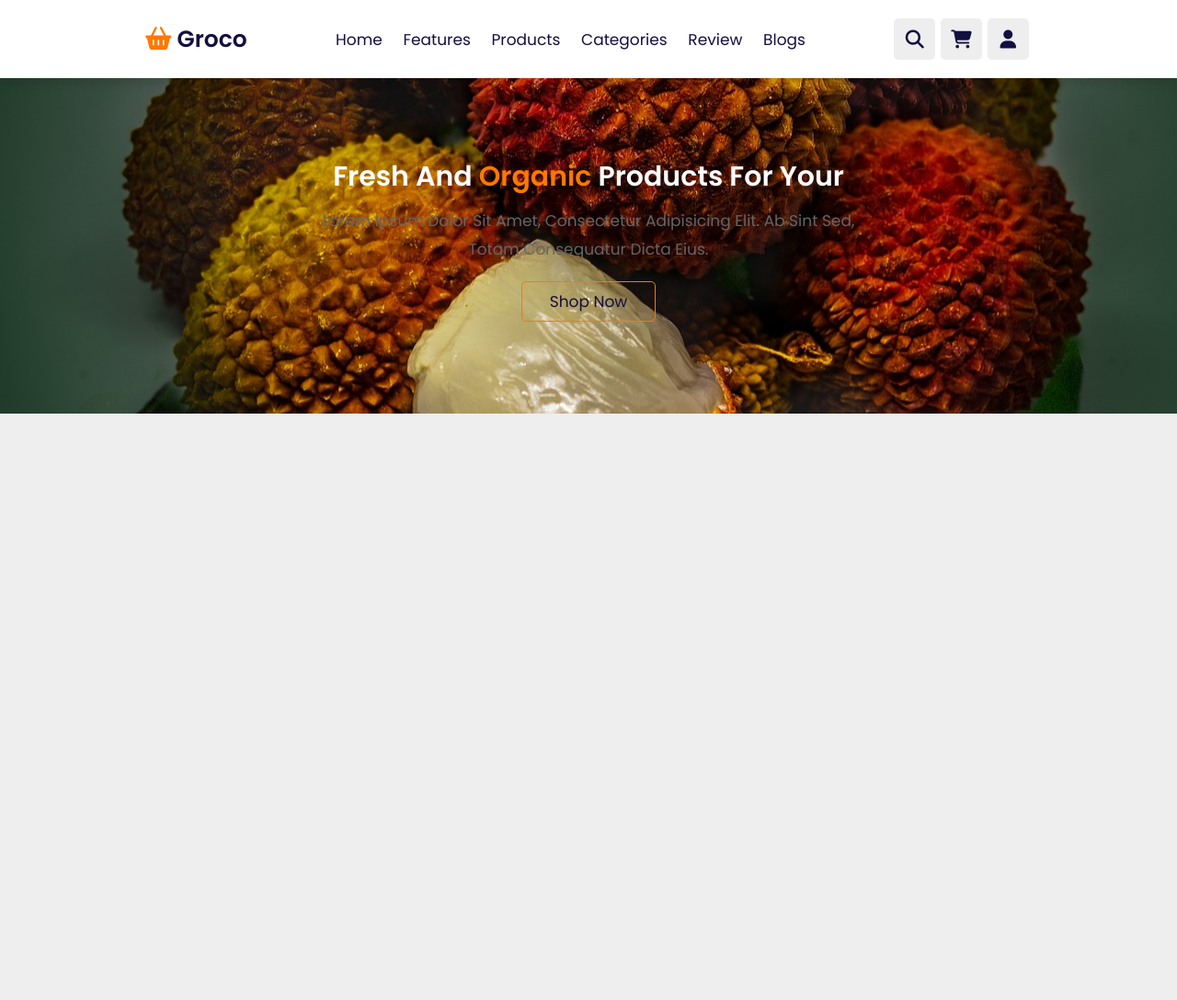
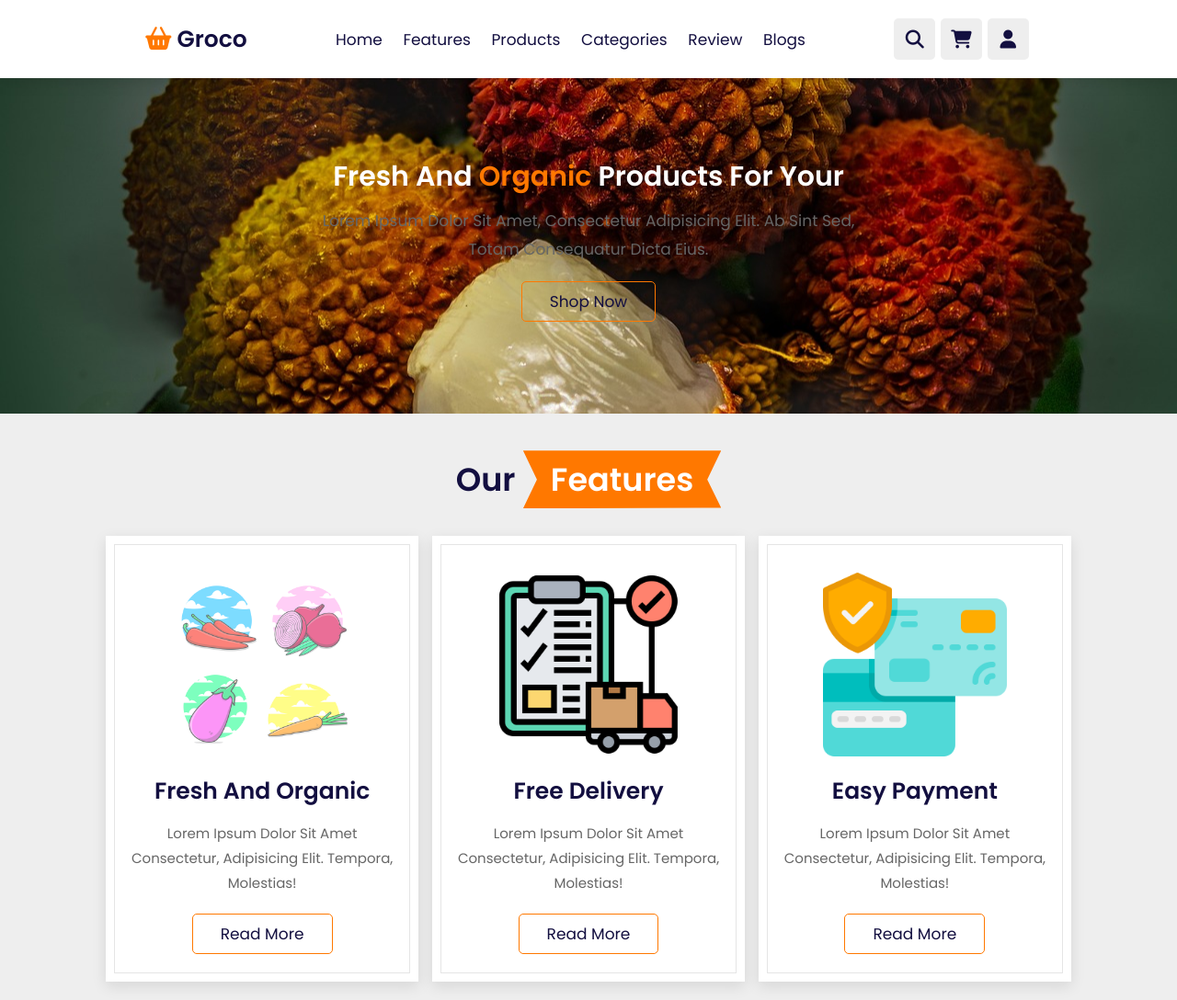
Before and after one commit to Victor-Njoroge/Grocery-store, a plain HTML site: page index.html in a window 1280 px wide. Shown: the whole page at 92% size. Before the commit the page ends 800 px from the top, so only its background shows below. Drawn offline with Linux system fonts and the light colour scheme.

Commit message:
3rd commit

```diff
--- a/index.html
+++ b/index.html
@@ -96,8 +96,34 @@
 
     <!----home ends here-->
 
+    <!--features section starts here-->
+    <section class="features" id="features">
 
+        <h1 class="heading">our <span>features</span> </h1>
 
+        <div class="box-container">
+            <div class="box">
+                <img src="images/chilies-5536933_1280.png" alt="">
+                <h3>fresh and organic</h3>
+                <p>Lorem ipsum dolor sit amet consectetur, adipisicing elit. Tempora, molestias!</p>
+                <a href="#" class="btn">read more</a>
+            </div>
+            <div class="box">
+                <img src="images/cargo.png" alt="">
+                <h3>free delivery</h3>
+                <p>Lorem ipsum dolor sit amet consectetur, adipisicing elit. Tempora, molestias!</p>
+                <a href="#" class="btn">read more</a>
+            </div>
+            <div class="box">
+                <img src="images/credit-card.png" alt="">
+                <h3>easy payment</h3>
+                <p>Lorem ipsum dolor sit amet consectetur, adipisicing elit. Tempora, molestias!</p>
+                <a href="#" class="btn">read more</a>
+            </div>
+
+        </div>
+    </section>
+    <!---features section ends here-->
 
     <script src="index.js"></script>
 </body>
--- a/style.css
+++ b/style.css
@@ -4,7 +4,7 @@
     --orange:#ff7800;
     --black:#130f40;
     --light-color:#666;
-    --box-shadow:0 .5rem 1rem rgba(0, 0, 0, .1);
+    --box-shadow:0 .5rem 1.5rem rgba(0, 0, 0, .1);
     --border:1rem solid rgba(0, 0, 0, .1);
     --outline:.1rem solid rgba(0, 0, 0, .1);
     --outline-hover:.2rem solid var(--black);
@@ -32,6 +32,20 @@ body{
 }
 section{
     padding: 2rem 9%;
+}
+.heading{
+    text-align: center;
+    padding: 2rem 0;
+    padding-bottom: 3rem;
+    font-size: 3.5rem;
+    color: var(--black);
+}
+.heading span{
+    background: var(--orange);
+    color: #fff;
+    display: inline-block;
+    padding: .5rem 3rem;
+    clip-path: polygon(100% 0, 93% 50%, 100% 99%, 0% 100%, 7% 50%, 0% 0%);
 }
 .btn{
     margin-top: 1rem;
@@ -289,14 +303,40 @@ section{
  }
 
 
+.features .box-container{
+    display: grid;
+    grid-template-columns: repeat(auto-fit, minmax(30rem, 1fr));
+    gap: 1.5rem;
+}
 
+.features .box-container .box{
+    padding: 3rem 2rem;
+    background: #fff;
+    outline: var(--outline);
+    outline-offset: -1rem;
+    text-align: center;
+    box-shadow: var(--box-shadow);
+}
+.features .box-container .box:hover{
+    outline: var(--outline-hover);
+    outline-offset: 0rem;
+}
 
-
-
-
-
-
-
+.features .box-container .box img{
+    margin: 1rem 0;
+    width: 20rem;
+}
+.features .box-container .box h3{
+    font-size: 2.5rem;
+    line-height: 1.8;
+    color: var(--black);
+}
+.features .box-container .box p{
+    font-size: 1.5rem;
+    line-height: 1.8;
+    color: var(--light-color);
+    padding: 1rem 0;
+}
 
 
 
@@ -351,4 +391,7 @@ section{
     html{
         font-size: 50%;
     }
+    .heading{
+        font-size: 2.5rem;
+    }
  }
```
Also changed, not shown: images/cargo.png (added), images/chilies-5536933_1280.png (added), images/credit-card.png (added).
